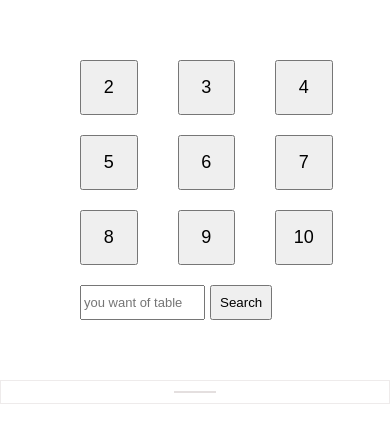
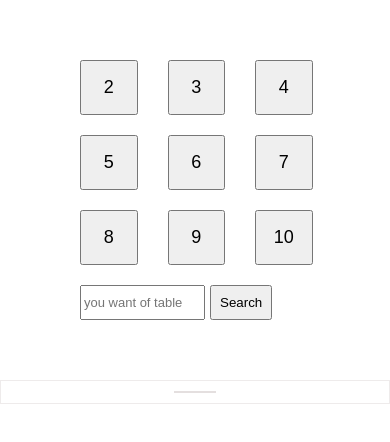
Before and after one commit to M-wasi123/Javascript-practices, a plain HTML site: page chapters/tables.html in a window 390 px wide. Drawn offline with Linux system fonts and the light colour scheme.

Commit message:
Update style.css

```diff
--- a/chapters/style.css
+++ b/chapters/style.css
@@ -40,7 +40,7 @@
 @media only screen and (max-width:475px) {
     .button{
         grid-template-columns: 25% 25% 25%;
-   gap: 20px 40px;
+   gap: 20px 30px;
     }
 }
 @media only screen and (max-width:330px) {
```
